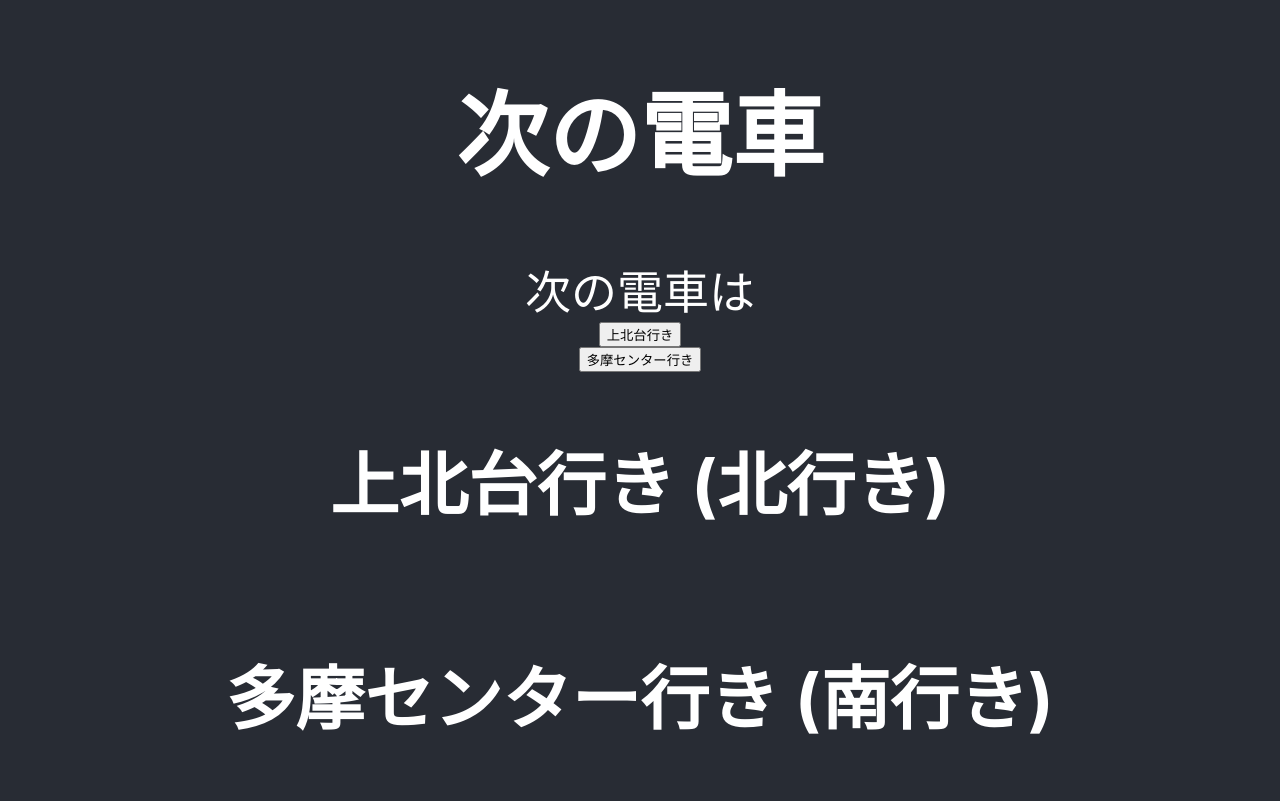
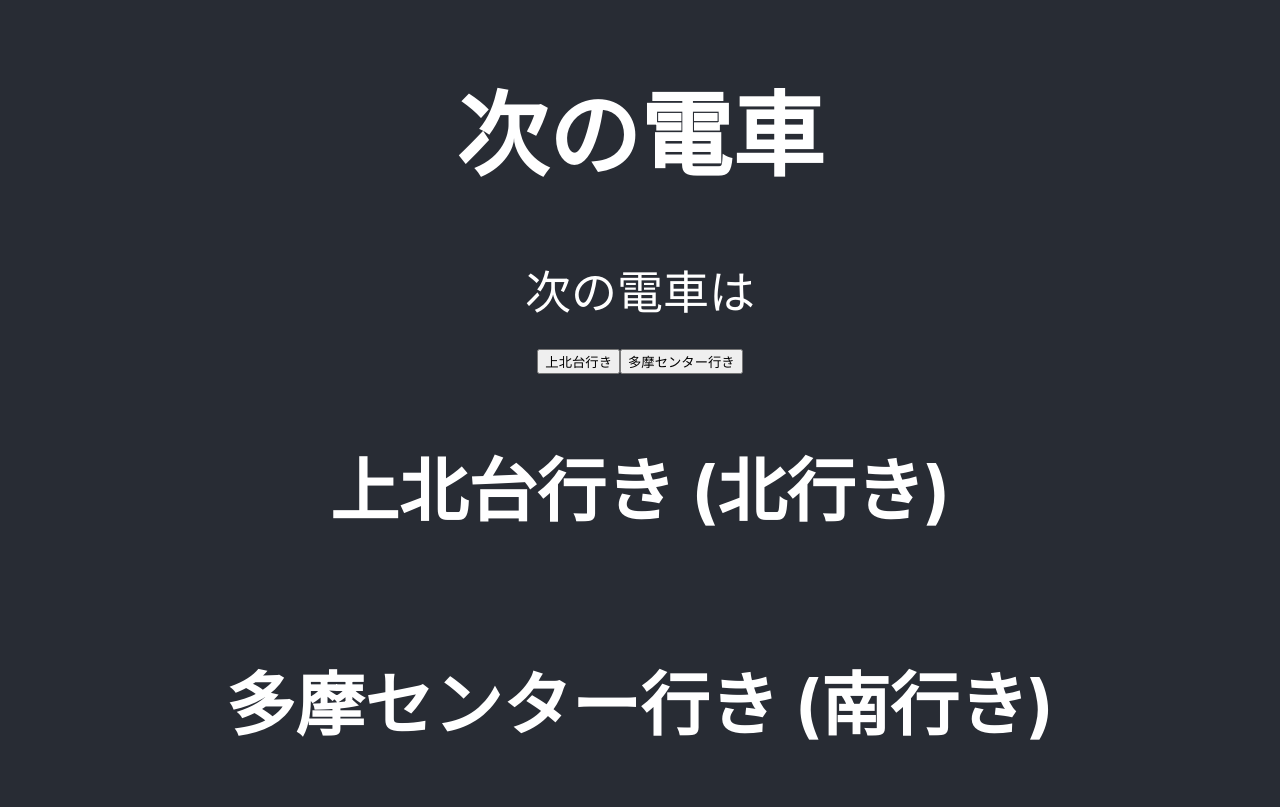
Before and after one commit to tosi4580/aws1, a React (Create React App) app: page / in a window 1280 px wide. Built offline with nearby package versions, Linux system fonts and the light colour scheme; what aws-amplify would draw is missing.

Commit message:
Update App.js

```diff
--- a/src/App.js
+++ b/src/App.js
@@ -41,12 +41,14 @@ function App() {
       <header className="App-header">
         <h1>次の電車</h1>
         <div>次の電車は {currentTime}</div>
+        <div className="button-container">
           <button onClick={() => fetchTimetable('Northbound')} disabled={loading} className="fetch-button">
             {loading ? '読み込み中...' : '上北台行き'}
           </button>
           <button onClick={() => fetchTimetable('Southbound')} disabled={loading} className="fetch-button">
             {loading ? '読み込み中...' : '多摩センター行き'}
           </button>
+        </div>
         <div>
           <h2>上北台行き (北行き)</h2>
           <ul>
```
Lines whose indentation alone changed are shown as unchanged.
